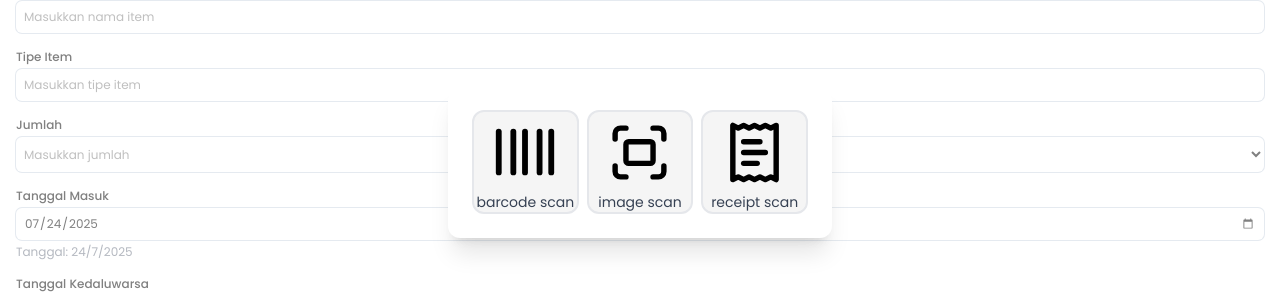
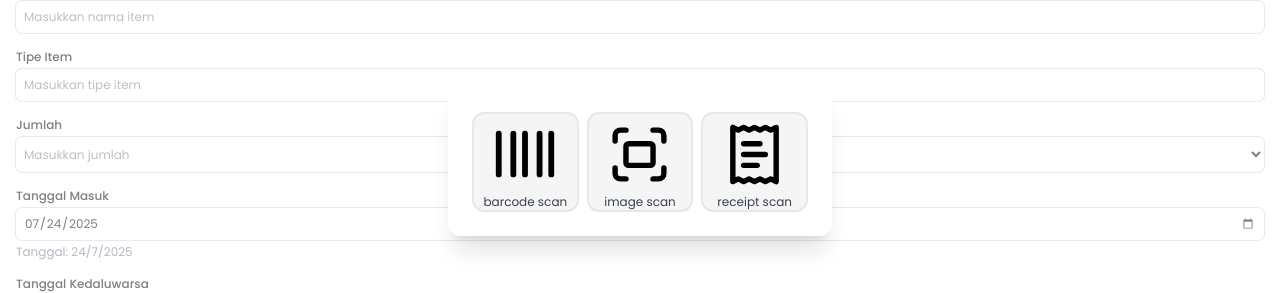
Before and after one commit to andi-frame/TeamName_KulkasKu, a Next.js app in the folder frontend/: page /add-item in a window 1280 px wide. Both pictures are taken after a click on the button "Scan untuk isi otomatis". Shown: the part 238-531 px from the top of the page. Built offline with nearby package versions, Linux system fonts and the light colour scheme; no server answers.

Commit message:
style: text size in scanner & add loading state in scanner

```diff
--- a/frontend/src/components/food-scanner.tsx
+++ b/frontend/src/components/food-scanner.tsx
@@ -163,9 +163,10 @@ export function FoodScanner({ onBarcodeResult, onImageResult, onReceiptResult, o
     }
 
     setIsCapturing(true);
-    setIsProcessing(true);
 
     try {
+      await new Promise(resolve => setTimeout(resolve, 300));
+
       canvas.width = video.videoWidth;
       canvas.height = video.videoHeight;
 
@@ -175,6 +176,10 @@ export function FoodScanner({ onBarcodeResult, onImageResult, onReceiptResult, o
 
         canvas.toBlob(
           async (blob) => {
+            try {
+              setIsCapturing(false);
+              setIsProcessing(true);
+
               if (blob) {
                 const randomId = Math.random().toString(36).substring(2, 15);
                 const timestamp = new Date().toISOString().replace(/[:.]/g, "-");
@@ -183,7 +188,6 @@ export function FoodScanner({ onBarcodeResult, onImageResult, onReceiptResult, o
                   lastModified: new Date().getTime(),
                 });
 
-              try {
                 if (scannerType === "image") {
                   await predictItemFromImage(file);
                 } else if (scannerType === "receipt") {
@@ -191,12 +195,14 @@ export function FoodScanner({ onBarcodeResult, onImageResult, onReceiptResult, o
                 } else if (scannerType === "barcode") {
                   await processBarcodeImage(file);
                 }
+              } else {
+                alert("Gagal mengambil foto. Silakan coba lagi.");
+              }
             } catch (error) {
               console.error("Processing error:", error);
               alert("Gagal memproses gambar. Silakan coba lagi.");
-              }
-            } else {
-              alert("Gagal mengambil foto. Silakan coba lagi.");
+            } finally {
+              setIsProcessing(false);
             }
           },
           "image/jpeg",
@@ -206,7 +212,6 @@ export function FoodScanner({ onBarcodeResult, onImageResult, onReceiptResult, o
     } catch (error) {
       console.error("Capture error:", error);
       alert("Gagal mengambil foto. Silakan coba lagi.");
-    } finally {
       setIsCapturing(false);
       setIsProcessing(false);
     }
@@ -502,10 +507,20 @@ export function FoodScanner({ onBarcodeResult, onImageResult, onReceiptResult, o
                 )}
 
                 {/* Hint untuk menampilkan instruksi kembali */}
-                {(scannerType === "image" || scannerType === "receipt") && isCameraReady && !showInstructions && (
+                {(scannerType === "image" || scannerType === "receipt") && isCameraReady && !showInstructions && !isCapturing && (
                   <div className="absolute bottom-4 left-4 right-4 text-center">
                     <div className="bg-white/90 text-[#5DB1FF] px-3 py-1 rounded-full text-sm border border-[#5DB1FF]/30">
                       Tap untuk melihat instruksi
+                    </div>
+                  </div>
+                )}
+
+                {/* Capturing overlay */}
+                {isCapturing && (
+                  <div className="absolute inset-0 flex items-center justify-center bg-black/30">
+                    <div className="bg-white/95 text-[#5DB1FF] p-4 rounded-lg flex flex-col items-center border border-gray-200 shadow-lg">
+                      <div className="animate-spin rounded-full h-8 w-8 border-b-2 border-[#5DB1FF] mb-2"></div>
+                      <p className="font-medium">Mengambil foto...</p>
                     </div>
                   </div>
                 )}
@@ -532,7 +547,14 @@ export function FoodScanner({ onBarcodeResult, onImageResult, onReceiptResult, o
                     ) : (
                       <Camera size={24} />
                     )}
-                    <span className="font-medium">{isProcessing || isCapturing ? "Memproses..." : "Ambil Foto"}</span>
+                    <span className="font-medium">
+                      {isCapturing
+                        ? "Mengambil foto..."
+                        : isProcessing
+                        ? "Memproses..."
+                        : "Ambil Foto"
+                      }
+                    </span>
                   </button>
                 )}
 
--- a/frontend/src/components/scanner-selection.tsx
+++ b/frontend/src/components/scanner-selection.tsx
@@ -4,8 +4,8 @@ import { ScannerSelectionProps } from "@/types/scanner.types";
 
 export function ScannerSelection({ onSelect, onClose }: ScannerSelectionProps) {
   return (
-    <div className="fixed inset-0 bg-white/50 flex items-center justify-center z-50 p-4 overflow-y-auto" onClick={onClose}>
-      <div className="bg-white rounded-xl shadow-xl max-w-sm w-full my-8 p-6 relative" onClick={(e) => e.stopPropagation()}>
+    <div className="fixed inset-0 bg-white/50 flex items-center justify-center z-50 p-4" onClick={onClose}>
+      <div className="bg-white rounded-xl shadow-xl max-w-sm w-full p-6 relative" onClick={(e) => e.stopPropagation()}>
         <div className="grid grid-cols-3 gap-2">
           <button
             onClick={() => onSelect("barcode")}
@@ -14,7 +14,7 @@ export function ScannerSelection({ onSelect, onClose }: ScannerSelectionProps) {
               <div className="w-[80px] h-[80px] flex items-center justify-center">
                 <Barcode size={70} />
               </div>
-              <span className="text-sm font-medium text-gray-700 group-hover:text-blue-600">barcode scan</span>
+              <span className="text-xs font-medium text-gray-700 group-hover:text-blue-600">barcode scan</span>
             </div>
           </button>
 
@@ -25,7 +25,7 @@ export function ScannerSelection({ onSelect, onClose }: ScannerSelectionProps) {
               <div className="w-[80px] h-[80px] flex items-center justify-center">
                 <Fullscreen size={65} />
               </div>
-              <span className="text-sm font-medium text-gray-700 group-hover:text-green-600">image scan</span>
+              <span className="text-xs font-medium text-gray-700 group-hover:text-green-600">image scan</span>
             </div>
           </button>
 
@@ -36,7 +36,7 @@ export function ScannerSelection({ onSelect, onClose }: ScannerSelectionProps) {
               <div className="w-[80px] h-[80px] flex items-center justify-center">
                 <ReceiptText size={65} />
               </div>
-              <span className="text-sm font-medium text-gray-700 group-hover:text-orange-600">receipt scan</span>
+              <span className="text-xs font-medium text-gray-700 group-hover:text-orange-600">receipt scan</span>
             </div>
           </button>
         </div>
```
Lines whose indentation alone changed are shown as unchanged.
